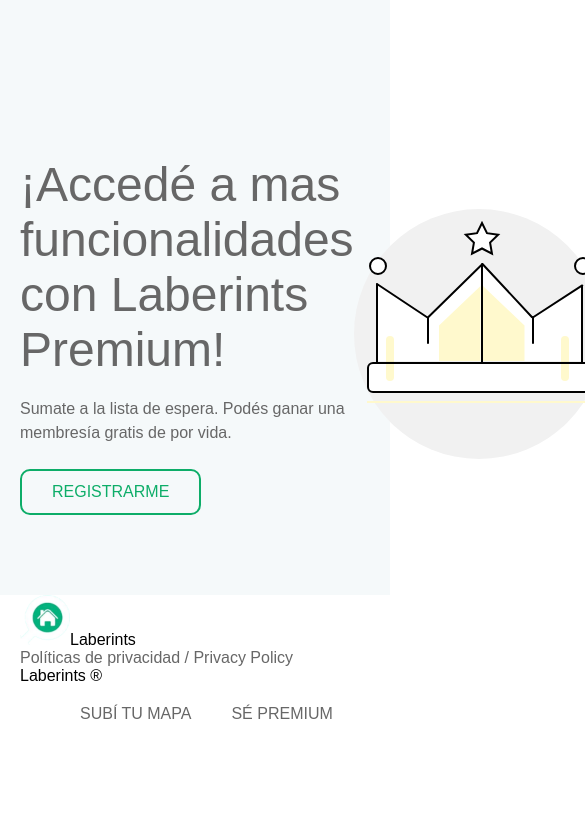
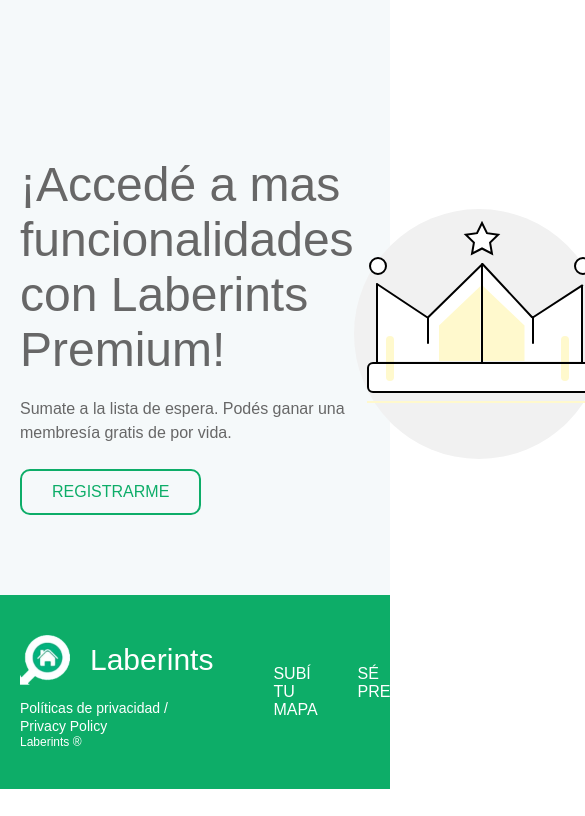
Before and after one commit to ArielMarchioni/Laberints-Web, a plain HTML site: page index.html in a window 390 px wide. Shown: the part 1352-2168 px from the top of the page, 585 px wide, since content can reach past the window. After the commit the page ends 2141 px from the top, so only its background shows below. Drawn offline with Linux system fonts and the light colour scheme.

Commit message:
footer listo
agregar en proximo commit , version para mobil

```diff
--- a/style.css
+++ b/style.css
@@ -167,3 +167,44 @@ a{
 	text-transform: uppercase;
 	background: transparent;
 }
+.footer{
+	background-color: #0dad68;
+	padding: 40px 0;
+	color: #fff;
+}
+
+
+.footer-content{
+	display: flex;
+	justify-content: space-between;
+	align-items: center;
+}
+
+
+.logofooter{
+	display: flex;
+	align-items: center;
+	margin-bottom: 14px;
+}
+
+.laberints-name{
+	font-size: 30px;
+	font-weight: 500px;
+	margin-left: 20px;
+	color: #fff;
+}
+
+.footer .privacy a{
+	color: #fff;
+	font-size: 14px;
+}
+
+.copyright{
+	font-size: 12px;
+	color: #fff;
+
+}
+
+.blanco{
+	color: #fff;
+}
```
